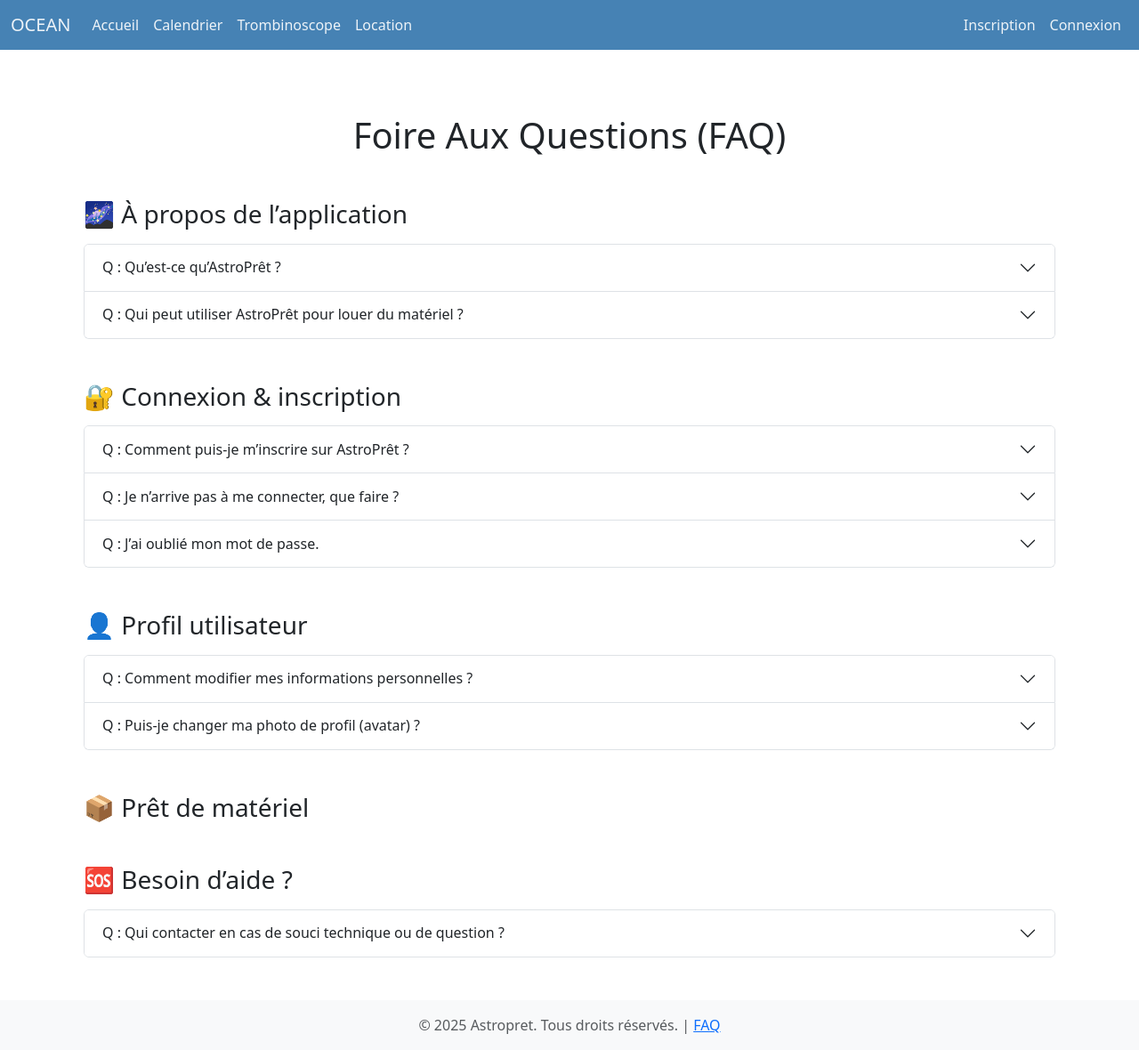
After one commit to osama4yeo/symfony-astropret, a Symfony app: template templates/faq.html.twig in a window 1280 px wide. The commit adds this page. Shown: the whole page at 89% size. Run offline with Twig, Linux system fonts and the light colour scheme; the template is opened without the code that fills it, so the values that code supplies are empty; some libraries are stand-ins or nearby versions.

Commit message:
ajout faq

```diff
--- a/templates/base.html.twig
+++ b/templates/base.html.twig
@@ -84,7 +84,10 @@
 
     <footer class="footer mt-auto py-3 bg-light">
         <div class="container text-center">
-            <span class="text-muted">© {{ "now"|date("Y") }} Astropret. Tous droits réservés.</span>
+            <span class="text-muted">
+                © {{ "now"|date("Y") }} Astropret. Tous droits réservés.
+                | <a href="{{ path('app_faq') }}">FAQ</a>
+            </span>
         </div>
     </footer>
 
--- /dev/null
+++ b/templates/faq.html.twig
@@ -0,0 +1,134 @@
+{# templates/static/faq.html.twig #}
+{% extends 'base.html.twig' %}
+
+{% block title %}FAQ - AstroPrêt{% endblock %}
+
+{% block body_content %}
+<div class="container my-5">
+    <h1 class="text-center mb-4">Foire Aux Questions (FAQ)</h1>
+
+    {# Section : À propos de l’application #}
+    <h2 class="h3 mt-5 mb-3">🌌 À propos de l’application</h2>
+    <div class="accordion" id="faqAbout">
+        <div class="accordion-item">
+            <h2 class="accordion-header" id="headingAbout1">
+                <button class="accordion-button collapsed" type="button" data-bs-toggle="collapse" data-bs-target="#collapseAbout1" aria-expanded="false" aria-controls="collapseAbout1">
+                    Q : Qu’est-ce qu’AstroPrêt ?
+                </button>
+            </h2>
+            <div id="collapseAbout1" class="accordion-collapse collapse" aria-labelledby="headingAbout1" data-bs-parent="#faqAbout">
+                <div class="accordion-body">
+                    R : AstroPrêt est la plateforme en ligne de notre association pour la gestion et la location de notre parc de matériel astronomique. Elle permet aux membres de consulter le matériel disponible, de le réserver, et aux administrateurs de gérer les prêts et événements.
+                </div>
+            </div>
+        </div>
+        <div class="accordion-item">
+            <h2 class="accordion-header" id="headingAbout2">
+                <button class="accordion-button collapsed" type="button" data-bs-toggle="collapse" data-bs-target="#collapseAbout2" aria-expanded="false" aria-controls="collapseAbout2">
+                    Q : Qui peut utiliser AstroPrêt pour louer du matériel ?
+                </button>
+            </h2>
+            <div id="collapseAbout2" class="accordion-collapse collapse" aria-labelledby="headingAbout2" data-bs-parent="#faqAbout">
+                <div class="accordion-body">
+                    R : Seuls les membres actifs, à jour de leur cotisation à l’association, peuvent utiliser AstroPrêt pour réserver ou emprunter du matériel.
+                </div>
+            </div>
+        </div>
+    </div>
+
+    {# Section : Connexion & inscription #}
+    <h2 class="h3 mt-5 mb-3">🔐 Connexion & inscription</h2>
+    <div class="accordion" id="faqAuth">
+        <div class="accordion-item">
+            <h2 class="accordion-header" id="headingAuth1">
+                <button class="accordion-button collapsed" type="button" data-bs-toggle="collapse" data-bs-target="#collapseAuth1">
+                    Q : Comment puis-je m’inscrire sur AstroPrêt ?
+                </button>
+            </h2>
+            <div id="collapseAuth1" class="accordion-collapse collapse" data-bs-parent="#faqAuth">
+                <div class="accordion-body">
+                    R : Cliquez sur le lien “Inscription” dans la barre de navigation ou allez à l’adresse <code>/register</code>. Fournissez une adresse e-mail valide, un mot de passe, et vos informations personnelles (nom, prénom). Vous devez accepter les conditions d'utilisation.
+                </div>
+            </div>
+        </div>
+        <div class="accordion-item">
+            <h2 class="accordion-header" id="headingAuth2">
+                <button class="accordion-button collapsed" type="button" data-bs-toggle="collapse" data-bs-target="#collapseAuth2">
+                    Q : Je n’arrive pas à me connecter, que faire ?
+                </button>
+            </h2>
+            <div id="collapseAuth2" class="accordion-collapse collapse" data-bs-parent="#faqAuth">
+                <div class="accordion-body">
+                    R : Vérifiez que votre e-mail et mot de passe sont corrects. Sinon, contactez l’administrateur.
+                </div>
+            </div>
+        </div>
+        <div class="accordion-item">
+            <h2 class="accordion-header" id="headingAuth3">
+                <button class="accordion-button collapsed" type="button" data-bs-toggle="collapse" data-bs-target="#collapseAuth3">
+                    Q : J’ai oublié mon mot de passe.
+                </button>
+            </h2>
+            <div id="collapseAuth3" class="accordion-collapse collapse" data-bs-parent="#faqAuth">
+                <div class="accordion-body">
+                    R : La fonction de réinitialisation automatique n’est pas encore disponible. Contactez l’administrateur pour réinitialiser votre mot de passe.
+                </div>
+            </div>
+        </div>
+    </div>
+
+    {# Vous pouvez continuer sur ce modèle pour toutes les autres sections... #}
+    {# Section : Profil utilisateur #}
+    <h2 class="h3 mt-5 mb-3">👤 Profil utilisateur</h2>
+    <div class="accordion" id="faqProfile">
+        <div class="accordion-item">
+            <h2 class="accordion-header" id="headingProfile1">
+                <button class="accordion-button collapsed" type="button" data-bs-toggle="collapse" data-bs-target="#collapseProfile1">
+                    Q : Comment modifier mes informations personnelles ?
+                </button>
+            </h2>
+            <div id="collapseProfile1" class="accordion-collapse collapse" data-bs-parent="#faqProfile">
+                <div class="accordion-body">
+                    R : Rendez-vous dans votre page <code>/profil</code>, modifiez les champs souhaités (nom, prénom, téléphone, etc.) et cliquez sur “Enregistrer”.
+                </div>
+            </div>
+        </div>
+         <div class="accordion-item">
+            <h2 class="accordion-header" id="headingProfile2">
+                <button class="accordion-button collapsed" type="button" data-bs-toggle="collapse" data-bs-target="#collapseProfile2">
+                    Q : Puis-je changer ma photo de profil (avatar) ?
+                </button>
+            </h2>
+            <div id="collapseProfile2" class="accordion-collapse collapse" data-bs-parent="#faqProfile">
+                <div class="accordion-body">
+                    R : Oui, dans votre profil, vous pouvez télécharger une image (format JPG/PNG, < 2 Mo) comme avatar.
+                </div>
+            </div>
+        </div>
+    </div>
+
+    {# Section : Prêt de matériel #}
+    <h2 class="h3 mt-5 mb-3">📦 Prêt de matériel</h2>
+    <div class="accordion" id="faqMateriel">
+        {# ... Ajoutez les questions/réponses de cette section ici en suivant le même modèle ... #}
+    </div>
+
+    {# Section : Aide #}
+    <h2 class="h3 mt-5 mb-3">🆘 Besoin d’aide ?</h2>
+    <div class="accordion" id="faqHelp">
+        <div class="accordion-item">
+            <h2 class="accordion-header" id="headingHelp1">
+                <button class="accordion-button collapsed" type="button" data-bs-toggle="collapse" data-bs-target="#collapseHelp1">
+                    Q : Qui contacter en cas de souci technique ou de question ?
+                </button>
+            </h2>
+            <div id="collapseHelp1" class="accordion-collapse collapse" data-bs-parent="#faqHelp">
+                <div class="accordion-body">
+                    R : Contactez le responsable de la plateforme à l’adresse suivante : <a href="mailto:astropret@gmail.com">astropret@gmail.com</a>
+                </div>
+            </div>
+        </div>
+    </div>
+
+</div>
+{% endblock %}
```
Also changed, not shown: config/token.json (+1 -1 lines), src/Controller/FaqController.php (added, +17 -0 lines).
